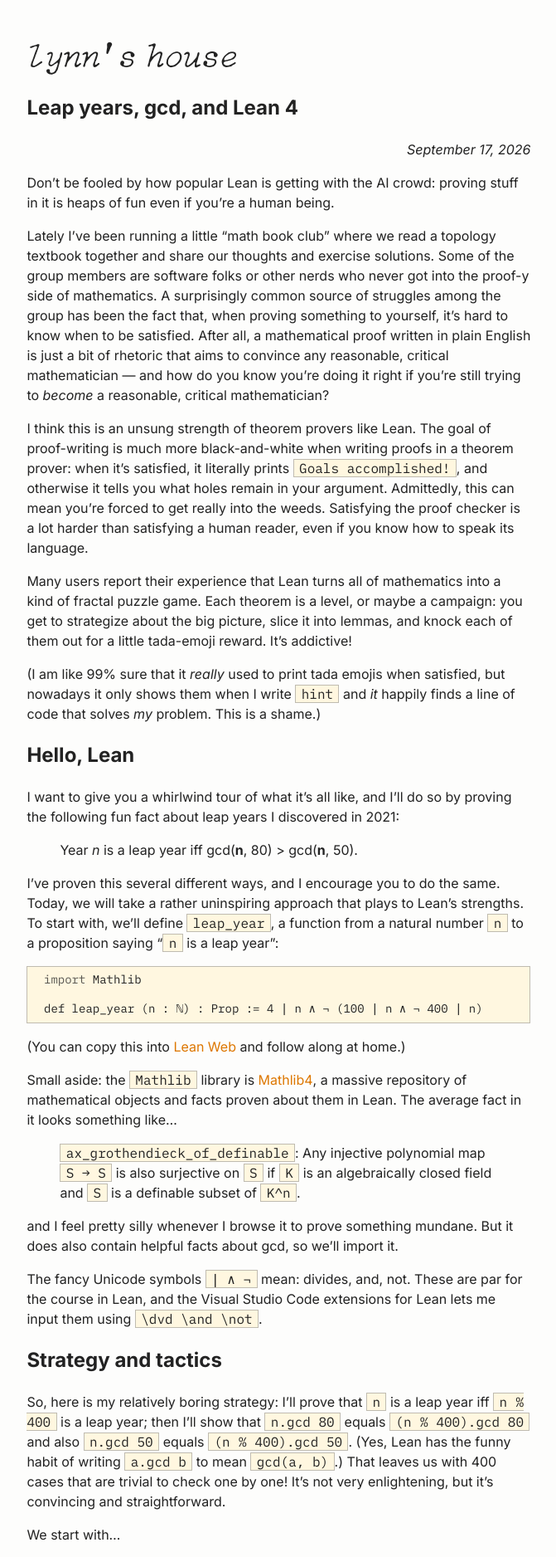
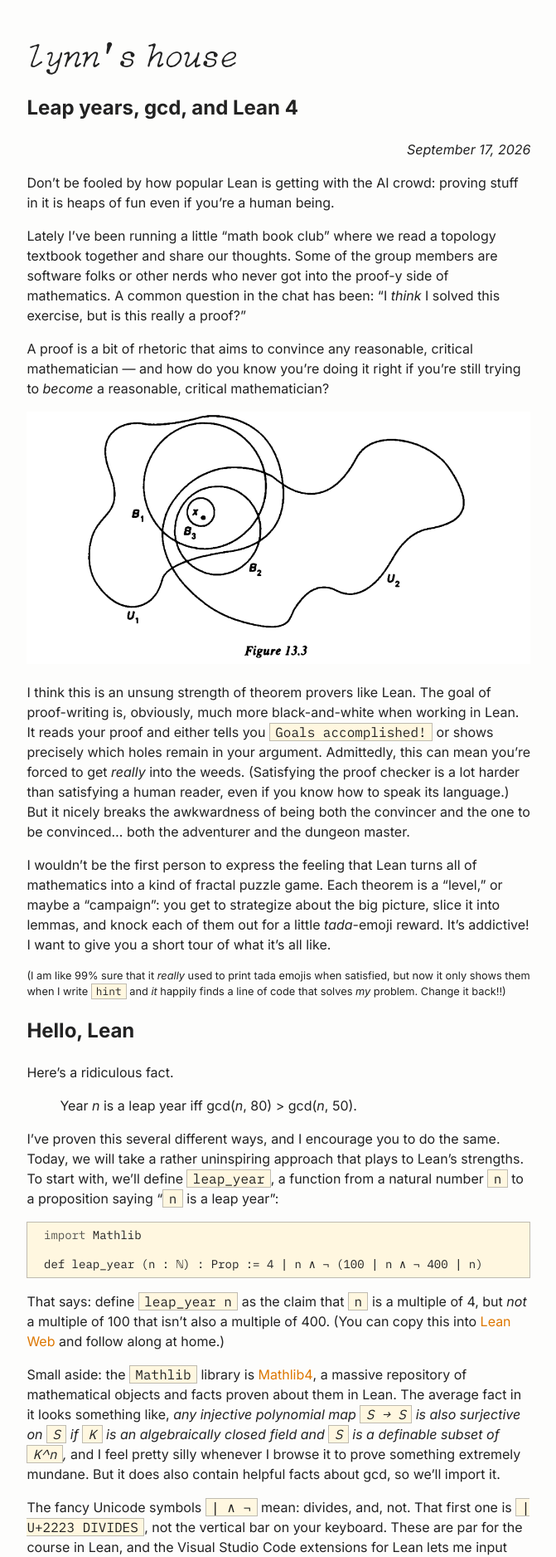
Before and after one commit to lynn/lynn.github.io, a Jekyll site: the page built from _posts/2026-09-17-gcd-lean.md, in a window 1280 px wide. Shown: the top 1876 px of the page at 83% size, without its empty margins (70-741 px from the left). Built offline with Jekyll 4.4.1, drawn with Linux system fonts in a browser that asks for light colours; some web fonts are replaced; some of the changed text lies outside the part shown.

Commit message:
Hide unfinished Lean post; support hidden: true

````diff
--- a/_posts/2026-09-17-gcd-lean.md
+++ b/_posts/2026-09-17-gcd-lean.md
@@ -2,23 +2,29 @@
 layout: post
 title: "Leap years, gcd, and Lean 4"
 date: 2026-09-17
+hidden: true
 ---
 
 Don't be fooled by how popular Lean is getting with the AI crowd: proving stuff in it is heaps of fun even if you're a human being.
 
-Lately I've been running a little "math book club" where we read a topology textbook together and share our thoughts and exercise solutions. Some of the group members are software folks or other nerds who never got into the proof-y side of mathematics. A surprisingly common source of struggles among the group has been the fact that, when proving something to yourself, it's hard to know when to be satisfied. After all, a mathematical proof written in plain English is just a bit of rhetoric that aims to convince any reasonable, critical mathematician — and how do you know you're doing it right if you're still trying to *become* a reasonable, critical mathematician?
+Lately I've been running a little "math book club" where we read a topology textbook together and share our thoughts. Some of the group members are software folks or other nerds who never got into the proof-y side of mathematics. A common question in the chat has been: "I *think* I solved this exercise, but is this really a proof?"
 
-I think this is an unsung strength of theorem provers like Lean. The goal of proof-writing is much more black-and-white when writing proofs in a theorem prover: when it's satisfied, it literally prints `Goals accomplished!`, and otherwise it tells you what holes remain in your argument. Admittedly, this can mean you're forced to get really into the weeds. Satisfying the proof checker is a lot harder than satisfying a human reader, even if you know how to speak its language.
+A proof is a bit of rhetoric that aims to convince any reasonable, critical mathematician — and how do you know you're doing it right if you're still trying to *become* a reasonable, critical mathematician?
 
-Many users report their experience that Lean turns all of mathematics into a kind of fractal puzzle game. Each theorem is a level, or maybe a campaign: you get to strategize about the big picture, slice it into lemmas, and knock each of them out for a little tada-emoji reward. It's addictive!
+![illustration from Munkres' *Topology*](/images/gcd-lean-figure-13-3.png)
 
-(I am like 99% sure that it *really* used to print tada emojis when satisfied, but nowadays it only shows them when I write `hint` and *it* happily finds a line of code that solves *my* problem. This is a shame.)
+I think this is an unsung strength of theorem provers like Lean. The goal of proof-writing is, obviously, much more black-and-white when working in Lean. It reads your proof and either tells you `Goals accomplished!` or shows precisely which holes remain in your argument. Admittedly, this can mean you're forced to get *really* into the weeds. (Satisfying the proof checker is a lot harder than satisfying a human reader, even if you know how to speak its language.) But it nicely breaks the awkwardness of being both the convincer and the one to be convinced... both the adventurer and the dungeon master.
+
+I wouldn't be the first person to express the feeling that Lean turns all of mathematics into a kind of fractal puzzle game. Each theorem is a "level," or maybe a "campaign": you get to strategize about the big picture, slice it into lemmas, and knock each of them out for a little _tada_-emoji reward. It's addictive! I want to give you a short tour of what it's all like.
+
+<div style="font-size:80%" markdown=1>(I am like 99% sure that it *really* used to print tada emojis when satisfied, but now it only shows them when I write `hint` and *it* happily finds a line of code that solves *my* problem. Change it back!!)
+</div>
 
 ## Hello, Lean
 
-I want to give you a whirlwind tour of what it's all like, and I'll do so by proving the following fun fact about leap years I discovered in 2021:
+Here's a ridiculous fact.
 
-> Year *n* is a leap year iff gcd(**n**, 80) > gcd(**n**, 50).
+> Year *n* is a leap year iff gcd(*n*, 80) > gcd(*n*, 50).
 
 I've proven this several different ways, and I encourage you to do the same. Today, we will take a rather uninspiring approach that plays to Lean's strengths. To start with, we'll define `leap_year`, a function from a natural number `n` to a proposition saying "`n` is a leap year":
 
@@ -28,15 +34,11 @@ import Mathlib
 def leap_year (n : ℕ) : Prop := 4 ∣ n ∧ ¬ (100 ∣ n ∧ ¬ 400 ∣ n)
 ```
 
-(You can copy this into [Lean Web](https://live.lean-lang.org/) and follow along at home.)
+That says: define `leap_year n` as the claim that `n` is a multiple of 4, but *not* a multiple of 100 that isn't also a multiple of 400. (You can copy this into [Lean Web](https://live.lean-lang.org/) and follow along at home.)
 
-Small aside: the `Mathlib` library is [Mathlib4](https://github.com/leanprover-community/mathlib4), a massive repository of mathematical objects and facts proven about them in Lean. The average fact in it looks something like...
+Small aside: the `Mathlib` library is [Mathlib4](https://github.com/leanprover-community/mathlib4), a massive repository of mathematical objects and facts proven about them in Lean. The average fact in it looks something like, _any injective polynomial map `S → S` is also surjective on `S` if `K` is an algebraically closed field and `S` is a definable subset of `K^n`,_ and I feel pretty silly whenever I browse it to prove something extremely mundane. But it does also contain helpful facts about gcd, so we'll import it.
 
-> `ax_grothendieck_of_definable`: Any injective polynomial map `S → S` is also surjective on `S` if `K` is an algebraically closed field and `S` is a definable subset of `K^n`.
-
-and I feel pretty silly whenever I browse it to prove something mundane. But it does also contain helpful facts about gcd, so we'll import it.
-
-The fancy Unicode symbols `∣ ∧ ¬` mean: divides, and, not. These are par for the course in Lean, and the Visual Studio Code extensions for Lean lets me input them using `\dvd \and \not`.
+The fancy Unicode symbols `∣ ∧ ¬` mean: divides, and, not. That first one is `∣ U+2223 DIVIDES`, not the vertical bar on your keyboard. These are par for the course in Lean, and the Visual Studio Code extensions for Lean lets me input them using `\dvd \and \not`.
 
 ## Strategy and tactics
 
@@ -45,17 +47,18 @@ So, here is my relatively boring strategy: I'll prove that `n` is a leap year if
 We start with...
 
 ```hs
-lemma leap_year_iff_leap_year_mod_400 {n : ℕ} : leap_year n ↔ leap_year (n % 400) := by
+lemma leap_year_iff_leap_year_mod_400 {n : ℕ}
+    : leap_year n ↔ leap_year (n % 400) := by
   sorry
 ```
 
 When we write `by`, we enter "tactic mode", and now each line that follows specifies a "tactic", a kind of *move* that makes progress in our proof. For example, "perform induction on `n`" is a tactic, as is "apply contraposition" or "rewrite this hypothesis using such-and-such theorem from Mathlib."
 
-For now, the tactic `sorry` means: "TODO: prove this." As in: sorry, Lean, you'll just have to believe me. And Lean says, "okay" — if you move your cursor from before the `sorry` to after the `sorry` you'll see the view on the right change from "1 goal" to "No goals." However the lemma's name gets marked with a squiggle: `declaration uses 'sorry'`.
+For now, the tactic `sorry` means: "TODO: prove this." As in: *sorry, Lean, you'll just have to believe me*. And Lean says, *okay* — if you move your cursor from before the `sorry` to after the `sorry` you'll see the view on the right change from "1 goal" to "No goals." However the lemma's name gets marked with a squiggle: `declaration uses 'sorry'`.
 
 Let's fill in the proof. We'll `unfold` the definition of `leap_year`:
 
-![quite a mess of modulos](image.png)
+![quite a mess of modulos](/images/gcd-lean-modulos.png)
 
 This mess is a job for a helpful little tactic called `omega`, which excels at automatically proving this sort of statement. Its documentation begins
 
@@ -64,7 +67,8 @@ This mess is a job for a helpful little tactic called `omega`, which excels at a
 I think this is fantastically mysterious and I hope I never learn what "dark" or "grey" shadows are. Whatever is going on inside `omega`, it does the trick!
 
 ```hs
-lemma leap_year_iff_leap_year_mod_400 {n : ℕ} : leap_year n ↔ leap_year (n % 400) := by
+lemma leap_year_iff_leap_year_mod_400 {n : ℕ}
+    : leap_year n ↔ leap_year (n % 400) := by
   unfold leap_year
   omega
 ```
@@ -83,17 +87,17 @@ lemma gcd_eq_mod_gcd_of_dvd (m : ℕ) {n k : ℕ} (h : k ∣ m)
   · rw [←Nat.gcd_rec, Nat.gcd_comm]
 ```
 
-We are proving that if `k` is a divisor of `m`, then `gcd(n, k)` equals `gcd(n % m, k)`. The proof starts with my favorite tactic: transitivity! If our goal looks like:
+We are proving that if `k` is a divisor of `m`, then `gcd(n, k)` equals `gcd(n % m, k)`. The proof starts with the `trans` tactic: transitivity! If our goal looks like...
 
 ```
 n.gcd k = (n % m).gcd k
 ```
 
-then we can type `trans asdfasdf` to split it into two subgoals,
+then we can type `trans e` to split it into two subgoals,
 
 ```
-· n.gcd k = asdfasdf
-· asdfasdf = n.gcd k
+· n.gcd k = e
+· e = (n % m).gcd k
 ```
 
 which we then deal with by splitting our proof into two proofs, as well. I won't bother you with the details, but `rw` ("rewrite") uses existing equality or iff proofs to justifiedly rewrite parts of the goal. If the goal becomes trivial in the process, it is completed automatically.
@@ -105,7 +109,8 @@ By the way, there is an art, in the Lean world, to naming theorems in a predicta
 Here's the rest of our proof:
 
 ```hs
-theorem leap_year_gcd {n : ℕ} : leap_year n ↔ n.gcd 80 > n.gcd 50 := by
+theorem leap_year_gcd {n : ℕ}
+    : leap_year n ↔ n.gcd 80 > n.gcd 50 := by
   rw [leap_year_iff_leap_year_mod_400]
   rw [gcd_eq_mod_gcd_of_dvd 400 (by decide : 80 ∣ 400)]
   rw [gcd_eq_mod_gcd_of_dvd 400 (by decide : 50 ∣ 400)]
--- a/feed.xml
+++ b/feed.xml
@@ -11,7 +11,8 @@ layout: null
     <pubDate>{{ site.time | date_to_rfc822 }}</pubDate>
     <lastBuildDate>{{ site.time | date_to_rfc822 }}</lastBuildDate>
     <generator>Jekyll v{{ jekyll.version }}</generator>
-    {% for post in site.posts limit:10 %}
+    {% assign visible_posts = site.posts | where_exp: "post", "post.hidden != true" %}
+    {% for post in visible_posts limit:10 %}
       <item>
         <title>{{ post.title | xml_escape }}</title>
         <description>{{ post.content | xml_escape }}</description>
--- a/main.css
+++ b/main.css
@@ -50,7 +50,7 @@ article pre code { background-color: transparent; padding: 0; border: none; }
 pre .c, pre .c1 { opacity: 0.5; }
 pre .nl, pre .kl, pre .kr { opacity: 0.75; }
 li>p { margin: 0; }
-article img { max-height: 20em; }
+article img { max-width: 100%; max-height: 20em; }
 sub, sup { line-height: 0; }
 
 @media only screen and (min-height: 600px) and (min-width: 38em) {
````
Also changed, not shown: index.md (+3 -2 lines), images/gcd-lean-figure-13-3.png (added), images/gcd-lean-modulos.png (added).
